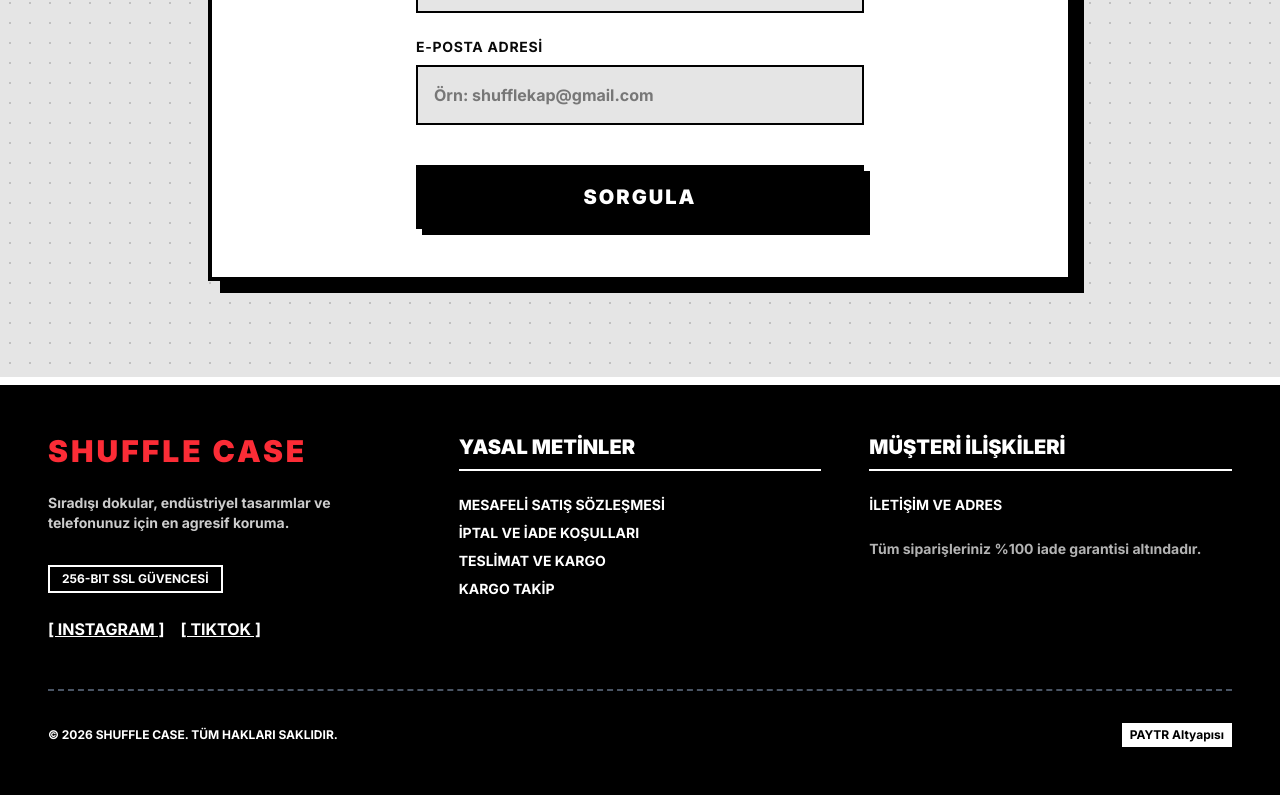
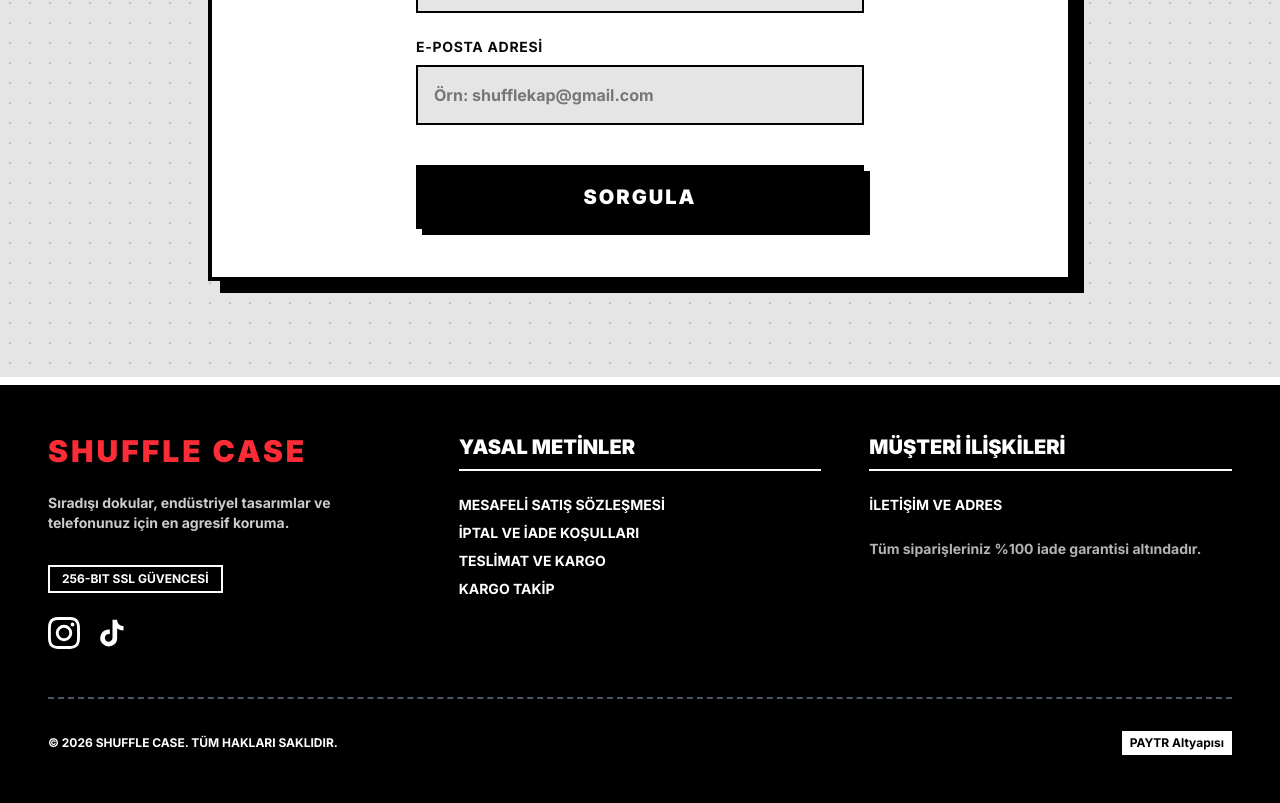
Before and after one commit to gencogedik/showroom, a Next.js app: page /kargo-takip in a window 1280 px wide. Shown: the part 467-1270 px from the top of the page. Built offline with nearby package versions, Linux system fonts and the light colour scheme.

Commit message:
Replace social text links with SVG logos in footer

```diff
--- a/src/components/ui/footer.tsx
+++ b/src/components/ui/footer.tsx
@@ -17,11 +17,15 @@
                         <div className="border-2 border-white px-3 py-1 font-bold text-xs">256-BIT SSL GÜVENCESİ</div>
                     </div>
                     <div className="flex gap-4 mt-2">
-                        <a href="https://instagram.com/shuffle_case" target="_blank" rel="noreferrer" className="text-white hover:text-[#ff0000] hover:scale-110 transition-all font-bold uppercase underline">
-                            [ INSTAGRAM ]
+                        <a href="https://instagram.com/shuffle_case" target="_blank" rel="noreferrer" className="text-white hover:text-[#ff0000] hover:scale-110 transition-all" title="Instagram">
+                            <svg viewBox="0 0 24 24" fill="currentColor" className="w-8 h-8">
+                                <path d="M12 2.163c3.204 0 3.584.012 4.85.07 3.252.148 4.771 1.691 4.919 4.919.058 1.265.069 1.645.069 4.849 0 3.205-.012 3.584-.069 4.849-.149 3.225-1.664 4.771-4.919 4.919-1.266.058-1.644.07-4.85.07-3.204 0-3.584-.012-4.849-.07-3.26-.149-4.771-1.699-4.919-4.92-.058-1.265-.07-1.644-.07-4.849 0-3.204.013-3.583.07-4.849.149-3.227 1.664-4.771 4.919-4.919 1.266-.057 1.645-.069 4.849-.069zM12 0C8.741 0 8.333.014 7.053.072 2.695.272.273 2.69.073 7.052.014 8.333 0 8.741 0 12c0 3.259.014 3.668.072 4.948.2 4.358 2.618 6.78 6.98 6.98C8.333 23.986 8.741 24 12 24c3.259 0 3.668-.014 4.948-.072 4.354-.2 6.782-2.618 6.979-6.98.059-1.28.073-1.689.073-4.948 0-3.259-.014-3.667-.072-4.947-.196-4.354-2.617-6.78-6.979-6.98C15.668.014 15.259 0 12 0zm0 5.838a6.162 6.162 0 1 0 0 12.324 6.162 6.162 0 0 0 0-12.324zM12 16a4 4 0 1 1 0-8 4 4 0 0 1 0 8zm6.406-11.845a1.44 1.44 0 1 0 0 2.881 1.44 1.44 0 0 0 0-2.881z" />
+                            </svg>
                         </a>
-                        <a href="https://tiktok.com/@shufflekap" target="_blank" rel="noreferrer" className="text-white hover:text-[#ff0000] hover:scale-110 transition-all font-bold uppercase underline">
-                            [ TIKTOK ]
+                        <a href="https://tiktok.com/@shufflekap" target="_blank" rel="noreferrer" className="text-white hover:text-[#ff0000] hover:scale-110 transition-all" title="TikTok">
+                            <svg viewBox="0 0 24 24" fill="currentColor" className="w-8 h-8">
+                                <path d="M19.59 6.69a4.83 4.83 0 0 1-3.77-4.25V2h-3.45v13.67a2.89 2.89 0 0 1-5.2 1.74 2.89 2.89 0 0 1 2.31-4.64 2.93 2.93 0 0 1 .88.13V9.4a6.84 6.84 0 0 0-1-.05A6.33 6.33 0 0 0 5 20.1a6.34 6.34 0 0 0 10.86-4.43v-7a8.16 8.16 0 0 0 4.77 1.52v-3.4a4.85 4.85 0 0 1-1-.1z"></path>
+                            </svg>
                         </a>
                     </div>
                 </div>
```
